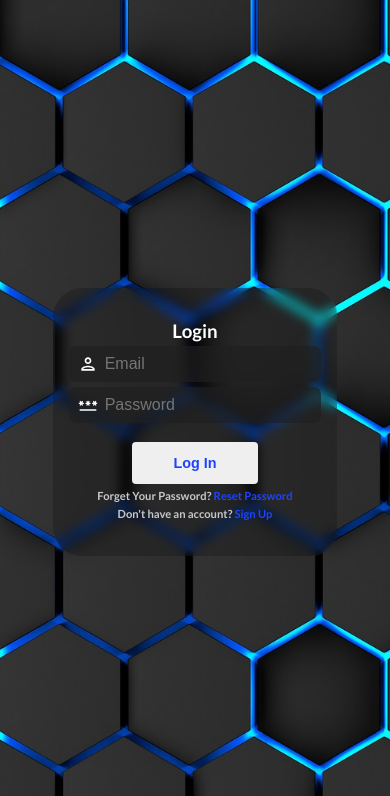
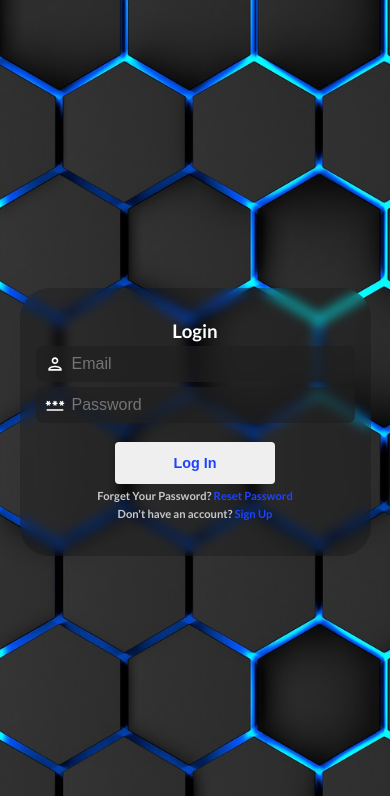
Before and after one commit to lokaimoma/Flask-QR-Code-Web-APP, a Flask app: page /auth/login/ in a window 390 px wide. Shown: the top 796 px of the page. Run offline with Flask 2, Linux system fonts and the light colour scheme.

Commit message:
Make auth form width responsive

```diff
--- a/src/static/css/auth/login.css
+++ b/src/static/css/auth/login.css
@@ -14,6 +14,7 @@ main {
   padding: 2rem 1rem;
   backdrop-filter: blur(6px);
   background-color: rgba(0, 0, 0, 0.171);
+  width: clamp(35ch, 50ch, 90%);
 }
 
 @supports not (backdrop-filter: blur(2px)) {
@@ -21,3 +22,10 @@ main {
     background-color: rgba(0, 0, 0, 0.746);
   }
 }
+
+/* @media screen and (min-width: 758px) {
+  main {
+    width: 50%;
+    height: auto;
+  }
+} */
```
